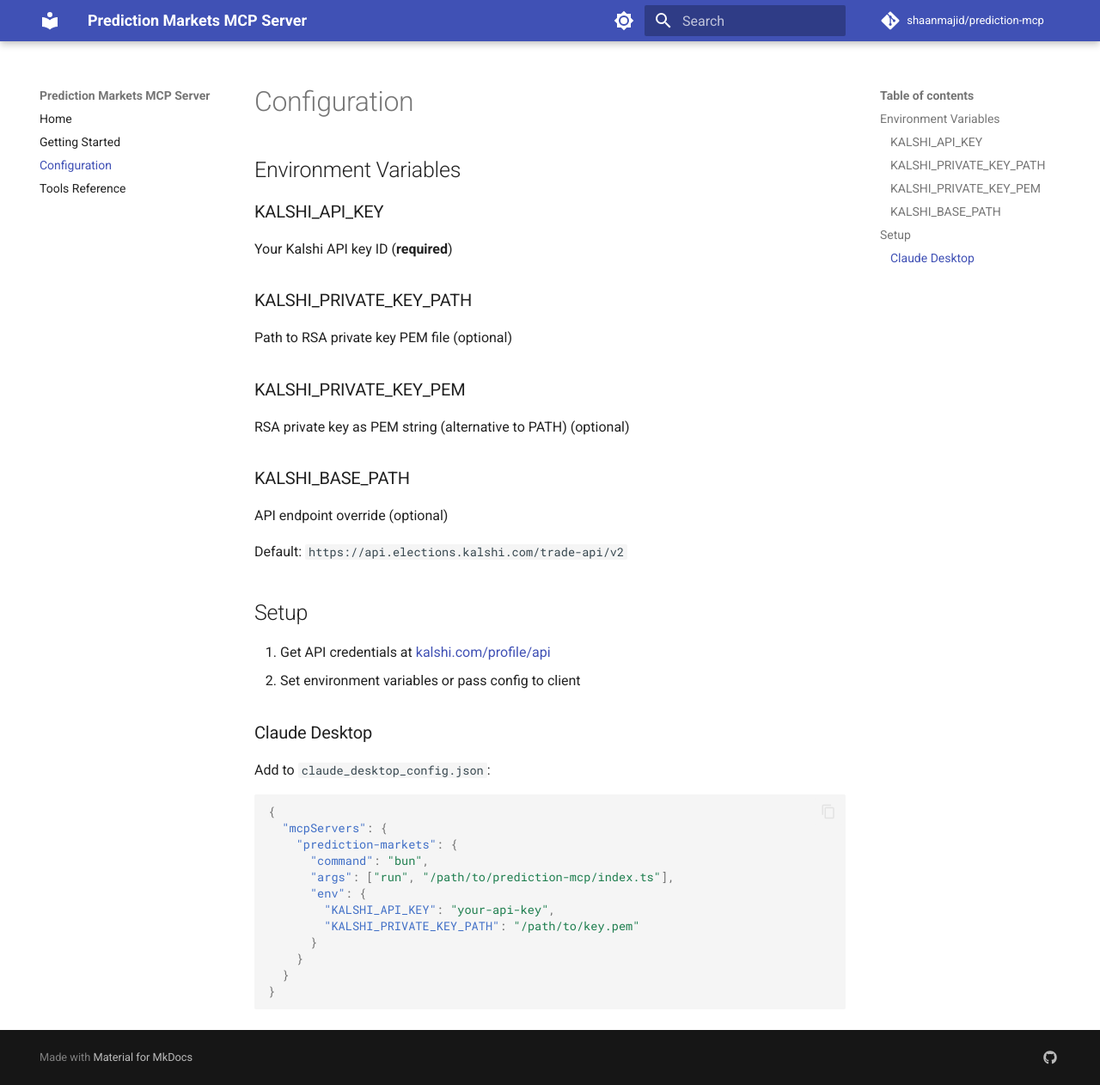
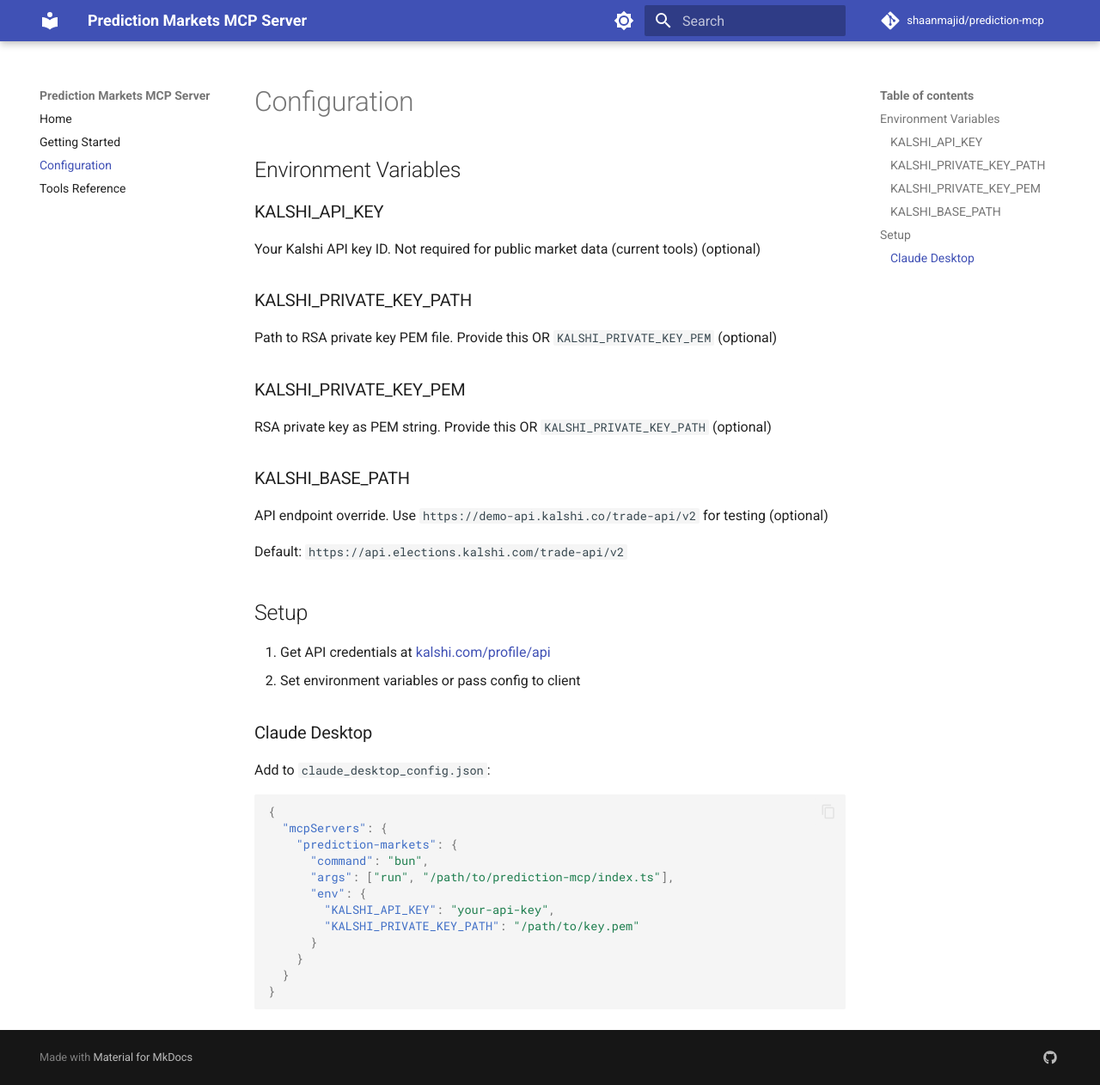
Before and after one commit to shaanmajid/prediction-mcp, an MkDocs documentation site: the page built from docs/configuration.md, in a window 1280 px wide and 1262 px high. Shown: the whole window at 86% size. Built offline with MkDocs 1.6.1 and Material for MkDocs 9.7.7, drawn with Linux system fonts in a browser that asks for light colours; comment, search, counter and statistics services are not loaded.

Commit message:
docs: fix documentation accuracy and schema generation bug (#40)
- Fix README.md: update project structure, correct pip→uv command
- Fix TODO.md: remove false completion markers for unimplemented search
- Fix generate-docs.ts: clarify env vars are optional for public data
- Pin zod@3.23.8 and zod-to-json-schema@3.24.1 to fix schema generation

The zod-to-json-schema 3.25.0 bump (775bec7) broke JSON schema generation,
causing tool parameters to disappear from docs/tools/reference.md.

```diff
--- a/docs/configuration.md
+++ b/docs/configuration.md
@@ -6,19 +6,19 @@
 
 ### KALSHI_API_KEY
 
-Your Kalshi API key ID (**required**)
+Your Kalshi API key ID. Not required for public market data (current tools) (optional)
 
 ### KALSHI_PRIVATE_KEY_PATH
 
-Path to RSA private key PEM file (optional)
+Path to RSA private key PEM file. Provide this OR `KALSHI_PRIVATE_KEY_PEM` (optional)
 
 ### KALSHI_PRIVATE_KEY_PEM
 
-RSA private key as PEM string (alternative to PATH) (optional)
+RSA private key as PEM string. Provide this OR `KALSHI_PRIVATE_KEY_PATH` (optional)
 
 ### KALSHI_BASE_PATH
 
-API endpoint override (optional)
+API endpoint override. Use `https://demo-api.kalshi.co/trade-api/v2` for testing (optional)
 
 Default: `https://api.elections.kalshi.com/trade-api/v2`
 
--- a/package.json
+++ b/package.json
@@ -37,8 +37,8 @@
     "kalshi-typescript": "^3.0.0",
     "pino": "^10.1.0",
     "pino-pretty": "^13.1.3",
-    "zod": "^3.23.8",
-    "zod-to-json-schema": "^3.25.0"
+    "zod": "3.23.8",
+    "zod-to-json-schema": "3.24.1"
   },
   "lint-staged": {
     "*.{ts,tsx}": [
```
Also changed, not shown: README.md (+20 -13 lines), TODO.md (+3 -3 lines), docs/getting-started.md (+6 -3 lines), 2 other files.
